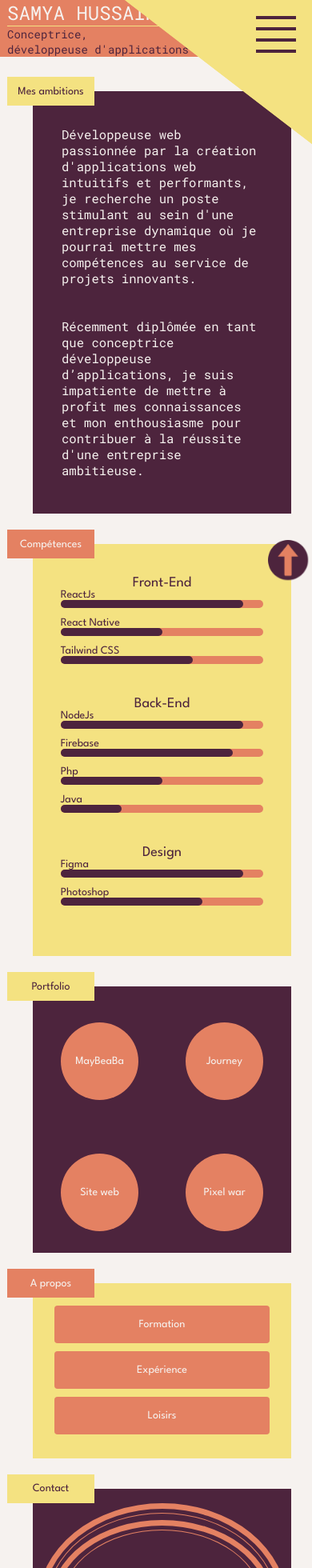
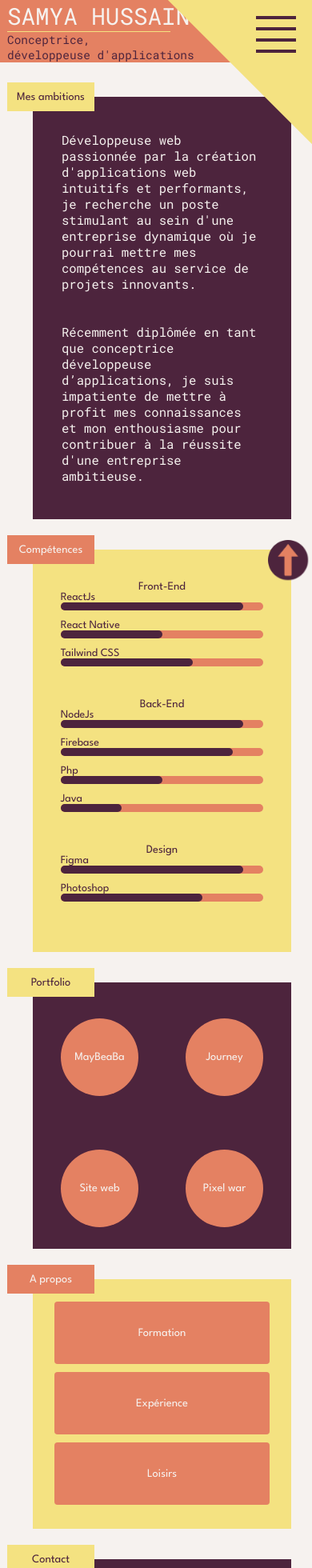
Before and after one commit to Gweeny/DevReact-website, a Next.js app: page / in a window 390 px wide. Shown: the top 1960 px of the page at 80% size. Built offline with nearby package versions, Linux system fonts and the light colour scheme.

Commit message:
style responsive

```diff
--- a/src/app/globals.css
+++ b/src/app/globals.css
@@ -103,7 +103,7 @@ button {
 
 @media (max-width: 462px) {
   h2 {
-    font-size: 14px;
+    font-size: 3.7vw !important;
   }
   label {
     color: var(--blanc);
--- a/src/app/layout.module.css
+++ b/src/app/layout.module.css
@@ -33,9 +33,9 @@
   position: absolute;
   z-index: 3;
   width: 50px;
-  height: 10px;
   top: 20px;
   right: 20px;
+  cursor: pointer;
 }
 
 .purpleHr {
@@ -206,6 +206,8 @@
   }
 
   .triangularDiv {
+    width: 40vw; /* Largeur du triangle */
+    height: 30vw; /* Hauteur du triangle */
     border-left: 250px solid transparent;
     border-top: 250px solid var(--jaune); /* Hauteur du triangle */
     position: absolute;
@@ -260,12 +262,12 @@
   }
 
   .title {
-    font-size: 24px;
+    font-size: 7.5vw;
     color: var(--blanc);
   }
 
   .subtitle {
-    font-size: 14px;
+    font-size: 4.5vw;
     color: var(--violet);
   }
 
@@ -279,6 +281,8 @@
   }
 
   .triangularDiv {
+    width: 45vw; /* Largeur du triangle */
+    height: 45vw; /* Hauteur du triangle */
     border-left: 180px solid transparent;
     border-top: 180px solid var(--jaune); /* Hauteur du triangle */
     position: absolute;
--- a/src/app/page.js
+++ b/src/app/page.js
@@ -431,12 +431,10 @@ const AboutSection = ({ title, content, style }) => {
   return (
     <div className={styles.about}>
       <div
-        style={{
-          ...style,
-          ...(isClicked ? { height: "7vw" } : { height: "12vw" }),
-          transition: "1s",
-        }}
-        className={styles.aboutTitre}
+        style={style}
+        className={`${styles.aboutTitre} ${
+          isClicked ? styles.smallHeight : styles.largeHeight
+        }`}
         onClick={() => setIsClicked(!isClicked)}
       >
         <h2>{title}</h2>
@@ -445,6 +443,7 @@ const AboutSection = ({ title, content, style }) => {
     </div>
   );
 };
+
 const FormulaireContact = () => {
   const validateEmail = (email) => {
     return /^[\w-]+(?:\.[\w-]+)*@(?:[\w-]+\.)+[a-zA-Z]{2,}$/.test(email);
--- a/src/app/page.module.css
+++ b/src/app/page.module.css
@@ -184,9 +184,15 @@
   color: var(--blanc);
 }
 /* About */
-.aboutTitre {
+.largeHeight {
+  transition: 1s;
   height: 12vw;
 }
+.smallHeight {
+  transition: 1s;
+  height: 7vw;
+}
+
 .aboutTitre {
   background-color: var(--orange);
   cursor: pointer;
@@ -194,7 +200,6 @@
   justify-content: center;
   align-items: center;
   margin-inline: 8.958vw;
-  height: 7.292vw;
   border-radius: 2.604vw;
   margin-top: 0.521vw;
 }
@@ -338,7 +343,7 @@
   .contenuViolet p,
   .contenuJaune p {
     font-size: 2.5vw;
-    margin-inline: 36px;
+    margin-inline: 46px;
     padding: 26px 0 44px;
   }
 
@@ -379,9 +384,19 @@
     height: 157px;
   }
 
+  /* About */
+
+  .largeHeight {
+    transition: 1s;
+    height: 20vw;
+  }
+  .smallHeight {
+    transition: 1s;
+    height: 10vw;
+  }
+
   .aboutTitre {
     margin-inline: 27px;
-    height: 44px;
     border-radius: 4px;
     margin-top: 10px;
   }
@@ -454,9 +469,16 @@
     height: 97px;
   }
 
-  .aboutTitre {
-    height: 25vw;
+  /* About */
+  .largeHeight {
+    transition: 1s;
+    height: 20vw;
   }
+  .smallHeight {
+    transition: 1s;
+    height: 10vw;
+  }
+
   .aboutTitre h2 {
     font-size: 14px;
   }
```
